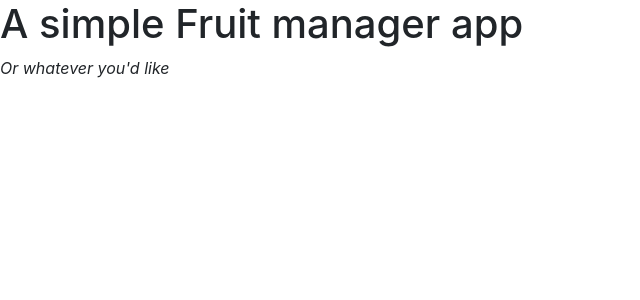
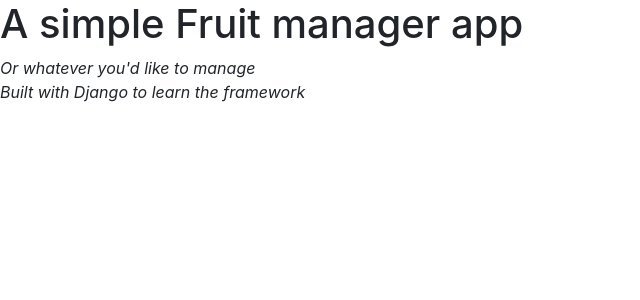
Before and after one commit to fortiz40/Fruits, a Django app: page / in a window 1280 px wide. Shown: the part 48-348 px from the top of the page, without its empty margins (0-640 px from the left). Run offline with Django 3.2, Linux system fonts and the light colour scheme; some libraries are stand-ins or nearby versions.

Commit message:
Added google fonts

```diff
--- a/src/fruit_app/templates/base.html
+++ b/src/fruit_app/templates/base.html
@@ -5,6 +5,9 @@
     <meta name="viewport" content="width=device-width, initial-scale=1.0">
     <meta http-equiv="X-UA-Compatible" content="ie=edge">
     <title>Fruits</title>
+
+    <link href="https://fonts.googleapis.com/css?family=Raleway|Ubuntu&display=swap" rel="stylesheet">
+
 
     <link rel="stylesheet" href="https://stackpath.bootstrapcdn.com/bootstrap/4.3.1/css/bootstrap.min.css" integrity="sha384-ggOyR0iXCbMQv3Xipma34MD+dH/1fQ784/j6cY/iJTQUOhcWr7x9JvoRxT2MZw1T" crossorigin="anonymous">
     {% load static %}
--- a/src/fruit_app/templates/front-page.html
+++ b/src/fruit_app/templates/front-page.html
@@ -2,7 +2,15 @@
 
 {% block body_content %}
 
-<h1>A simple Fruit manager app</h1>
-<p><em>Or whatever you'd like</em></p>
+<div class="front-page-content">
+    <div class="main-text">
+        <h1>A simple Fruit manager app</h1>
+        <p><em>Or whatever you'd like to manage</em>
+            <br>
+            <em>Built with Django to learn the framework</em>
+        </p>
+    </div>
+</div>
+
 
 {% endblock body_content %}
```
